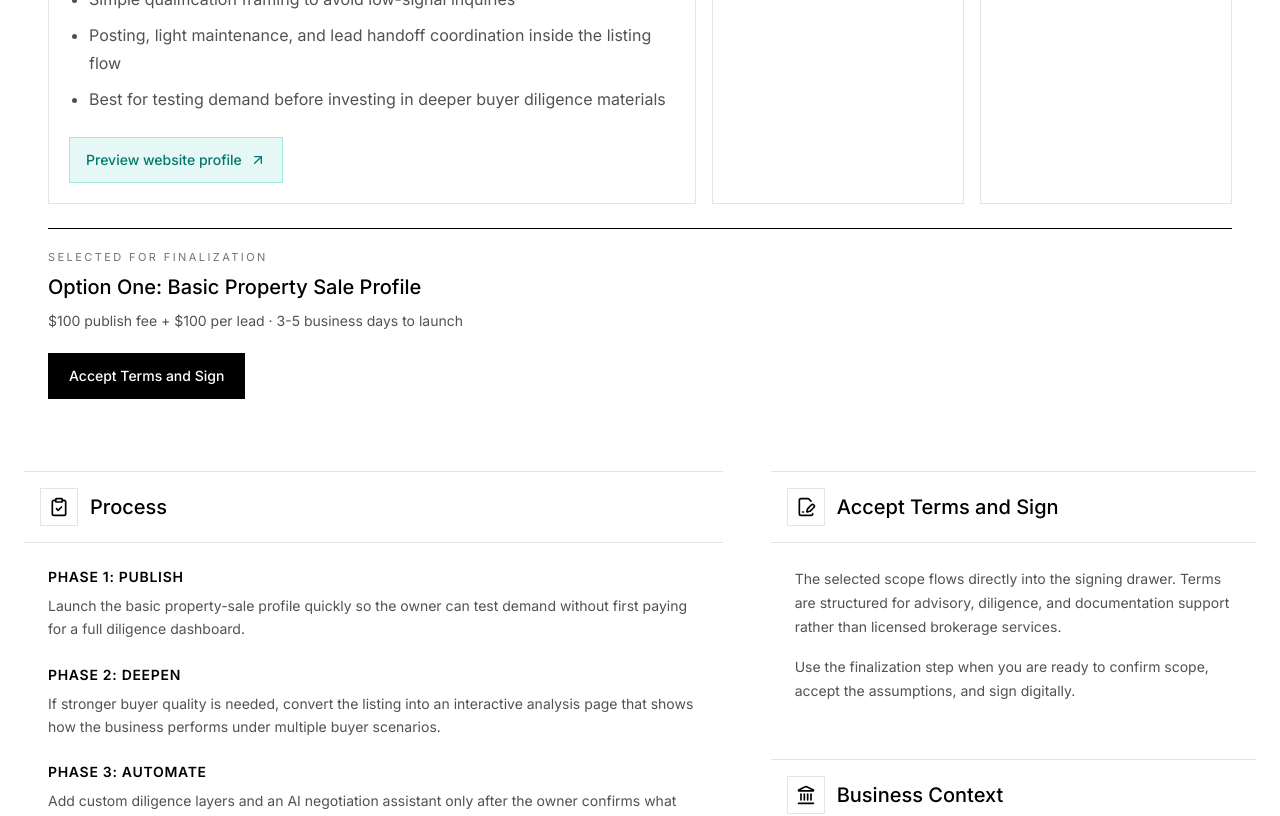
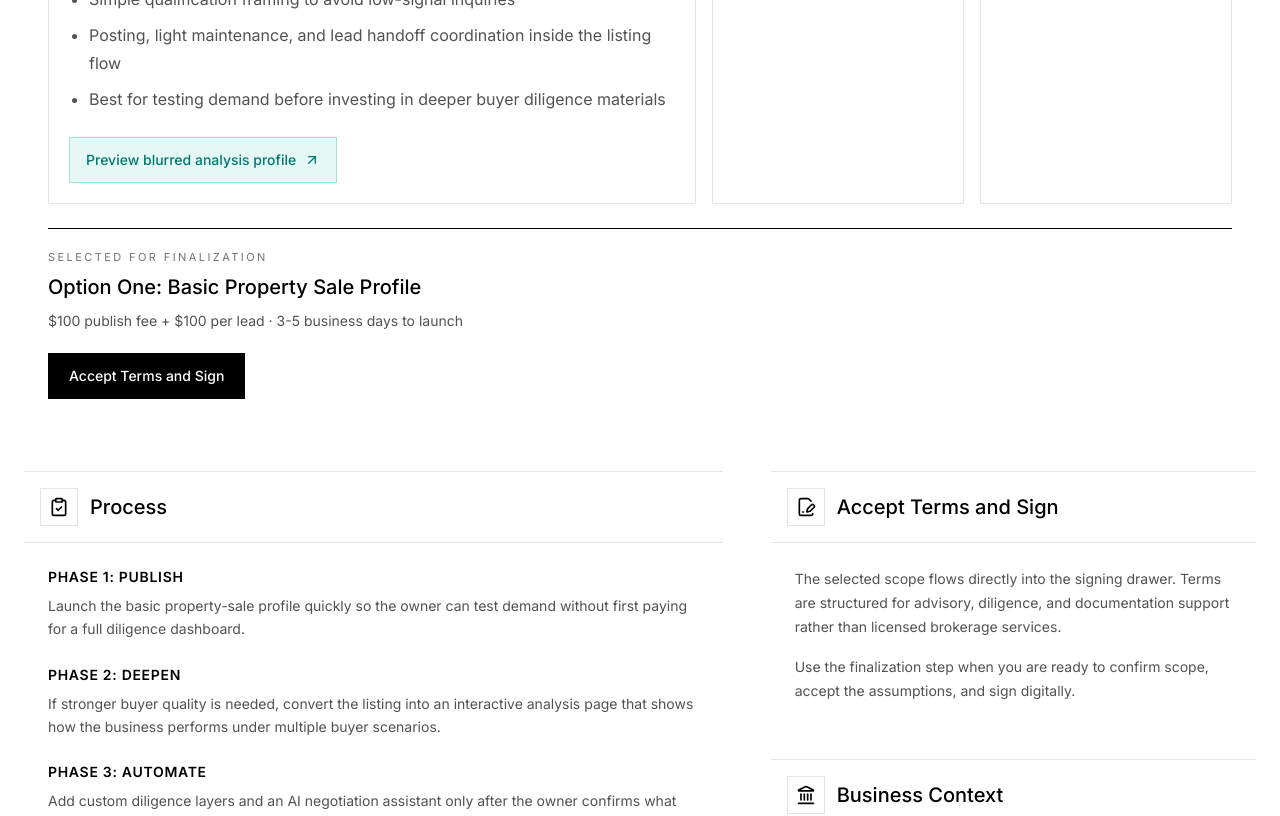
Before and after one commit to aliahm08/B2W, a React (Vite) app: page /uyghur-eats-acquisition in a window 1280 px wide. Shown: the part 2660-3476 px from the top of the page. Built offline with nearby package versions, Linux system fonts and the light colour scheme; no server answers.

Commit message:
Route Uyghur option 1 preview to blurred analysis profile

```diff
--- a/src/pages/UyghurEatsAcquisition.tsx
+++ b/src/pages/UyghurEatsAcquisition.tsx
@@ -71,8 +71,8 @@ function getPreviewConfig(selectedOptionId: string) {
   }
 
   return {
-    href: `/uyghur-eats-basic-profile-preview?return=${returnParam}`,
-    label: 'Preview website profile',
+    href: `/uyghur-eats?preview=proposal&return=${returnParam}`,
+    label: 'Preview blurred analysis profile',
   };
 }
 
```
